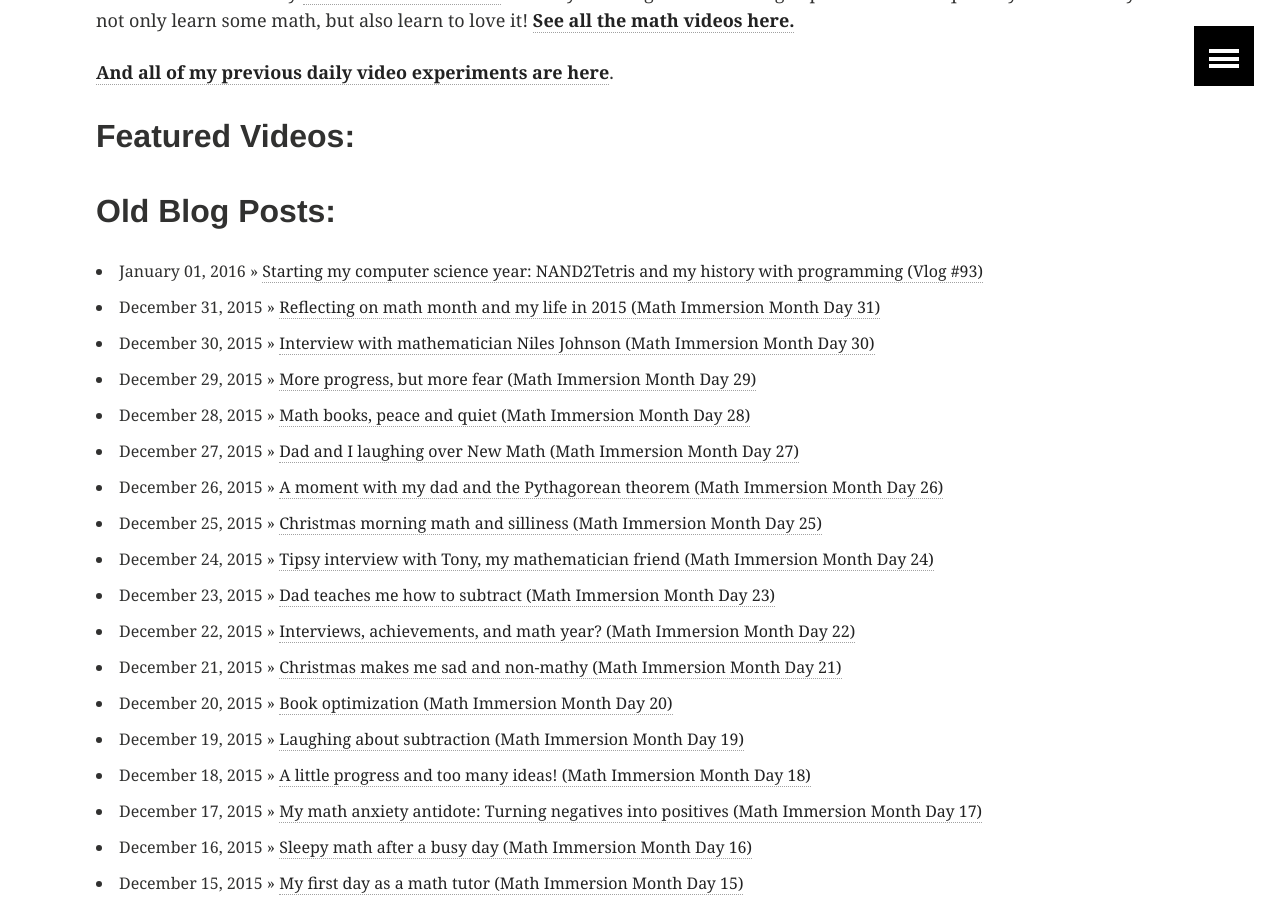
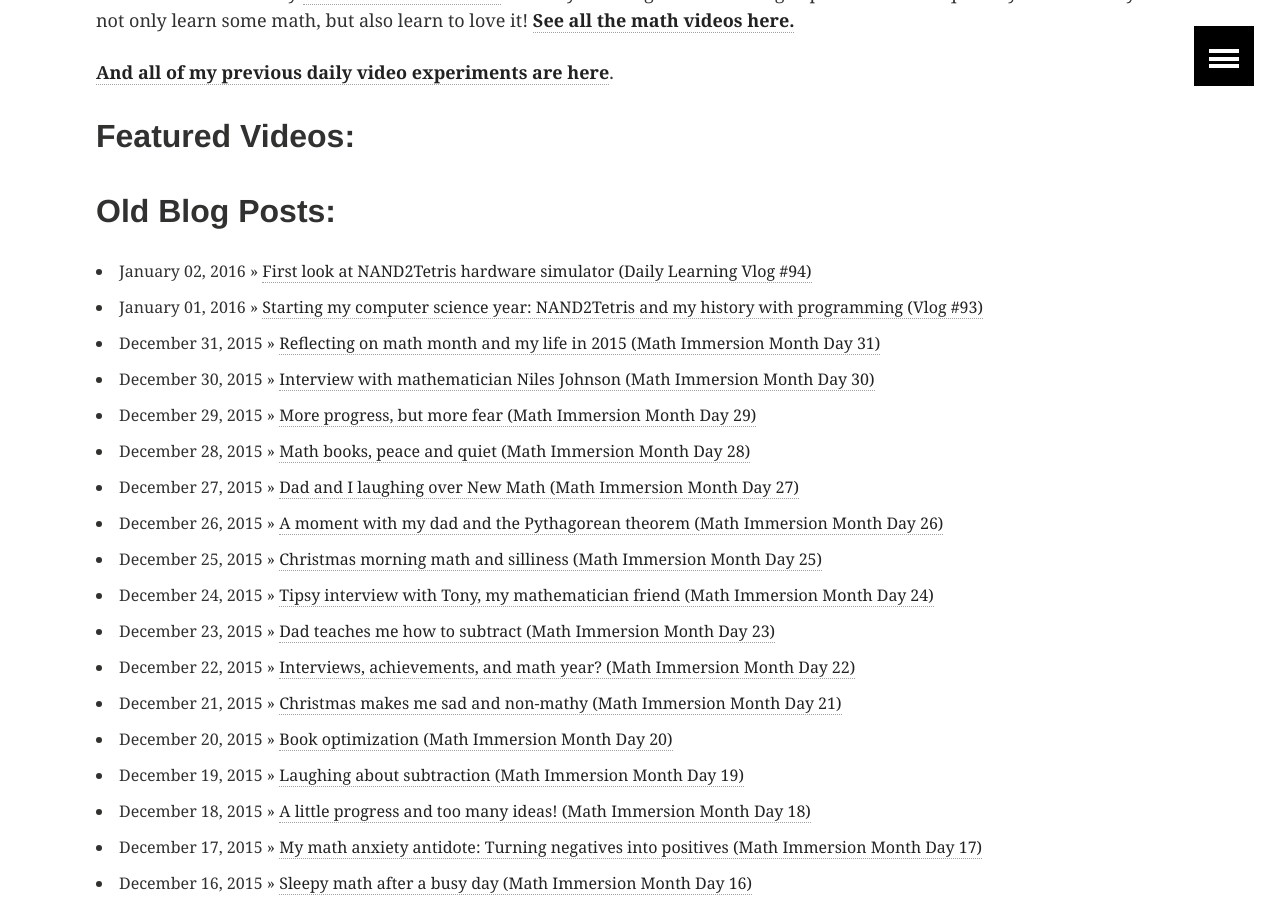
Before and after one commit to LearningNerd/learningnerd.github.io, a Jekyll site: the page built from index.md, in a window 1280 px wide and 900 px high, scrolled down 344 px. Built offline with Jekyll 4.4.1, drawn with Linux system fonts in a browser that asks for light colours; part of the change alters nothing that is shown.

Commit message:
daily learning vlog 94

```diff
--- a/_posts/2016-01-01-daily-learning-93.md
+++ b/_posts/2016-01-01-daily-learning-93.md
@@ -121,7 +121,7 @@ My next task is to complete the first project in the course:  implement all the
 - Learn how to use the hardwars simulator.
 - Learn how to write HDL -- read [Appendix A](http://nand2tetris.org/chapters/appendix%20A.pdf) (PDF) sections A1 to A6
 - Complete part 1 to 3 of the [hardware simulator tutorial](http://nand2tetris.org/tutorials/PDF/Hardware%20Simulator%20Tutorial.pdf) (PDF).
-- Figure out how to combine Nand gates into several other gates according to the project files and the end of Chapter 1.
+- Figure out how to combine Nand gates into several other gates according to the project files at the end of Chapter 1.
 
 I guess I won't be finishing this today, because I already used up my alotted 2 hours of study time (and I'm about to fall asleep)! But I'll pick up where I left off tomorrow.
 
--- /dev/null
+++ b/_posts/2016-01-02-daily-learning-94.md
@@ -0,0 +1,27 @@
+---
+layout: article
+title: "First look at NAND2Tetris hardware simulator (Daily Learning Vlog #94)"
+category: Vlog
+---
+
+I spent 30 minutes poking around the software tools for [NAND2Tetris](http://nand2tetris.org/), so here's what that looked like. Boring? Yes. But I'm having fun experimenting with how the act of documenting my learning process in different ways can alter the learning process itself. It seems to spur me on to keep trying when I might normally give up.
+
+<iframe width="1280" height="720" src="https://www.youtube.com/embed/SEBp3WVY2_w" frameborder="0" allowfullscreen></iframe>
+
+No notes for today, because I barely spent any time on this aside from reading the [NAND2Tetris hardware simulator tutorial](http://nand2tetris.org/tutorials/PDF/Hardware%20Simulator%20Tutorial.pdf) (PDF). I think I am somewhat comfortable with using the hardware simulator at least, so that's one thing I can check off from yesterday's list of next steps! I'll copy the rest of it here to remind me to look at it tomorrow:
+
+## Next steps
+
+- Learn how to write HDL -- read [Appendix A](http://nand2tetris.org/chapters/appendix%20A.pdf) (PDF) sections A1 to A6
+- Figure out how to combine Nand gates into several other gates according to the project files at the end of [Chapter 1](http://nand2tetris.org/chapters/chapter%2001.pdf) (PDF).
+
+## Time breakdown
+
+Note: "Filming/setup" time only includes setup, because the rest of the time was categorized as study time. (Give or take a couple brief distractions.)
+
+- Video production time: 1 hour 28 min
+  - Script writing/preparation: none
+  - Filming/setup: 5 min
+  - Video editing: 1 hour 8 min
+  - Publishing: 10 min
+- Study time: 30 min
```
